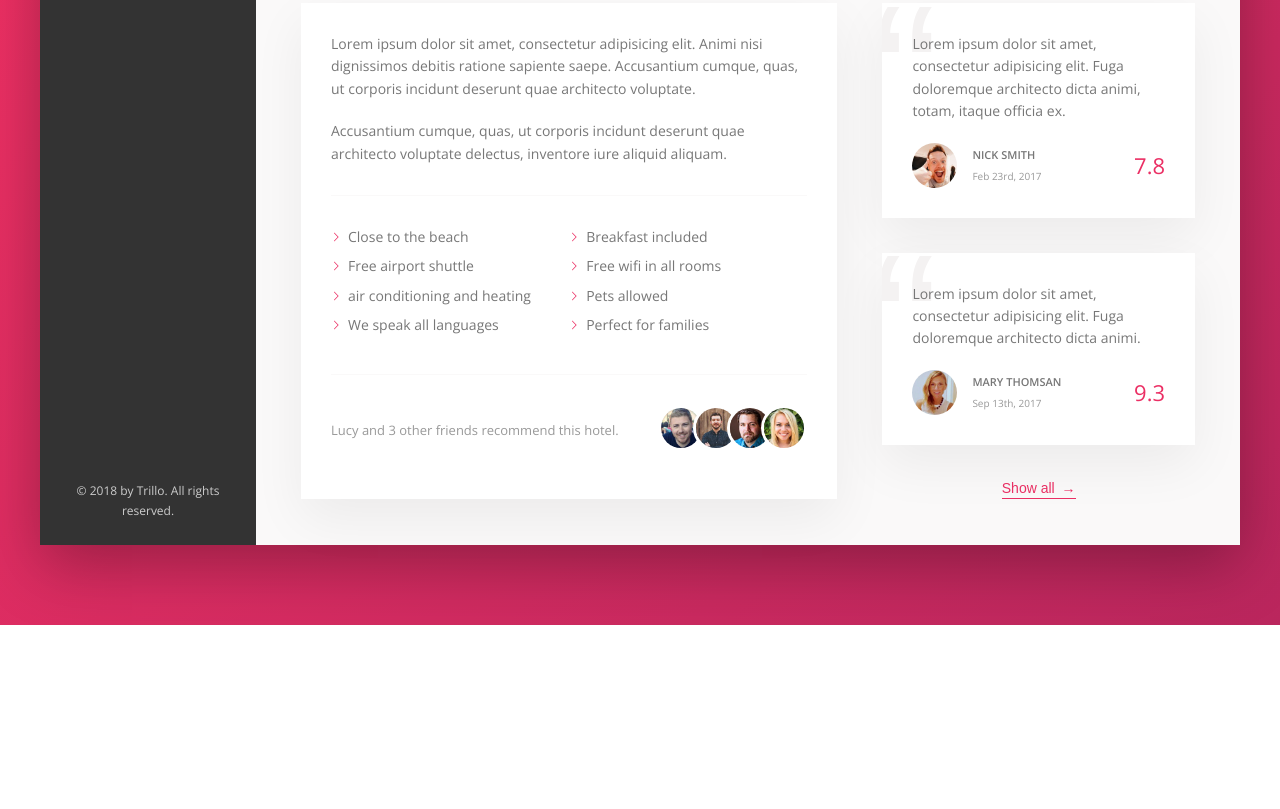
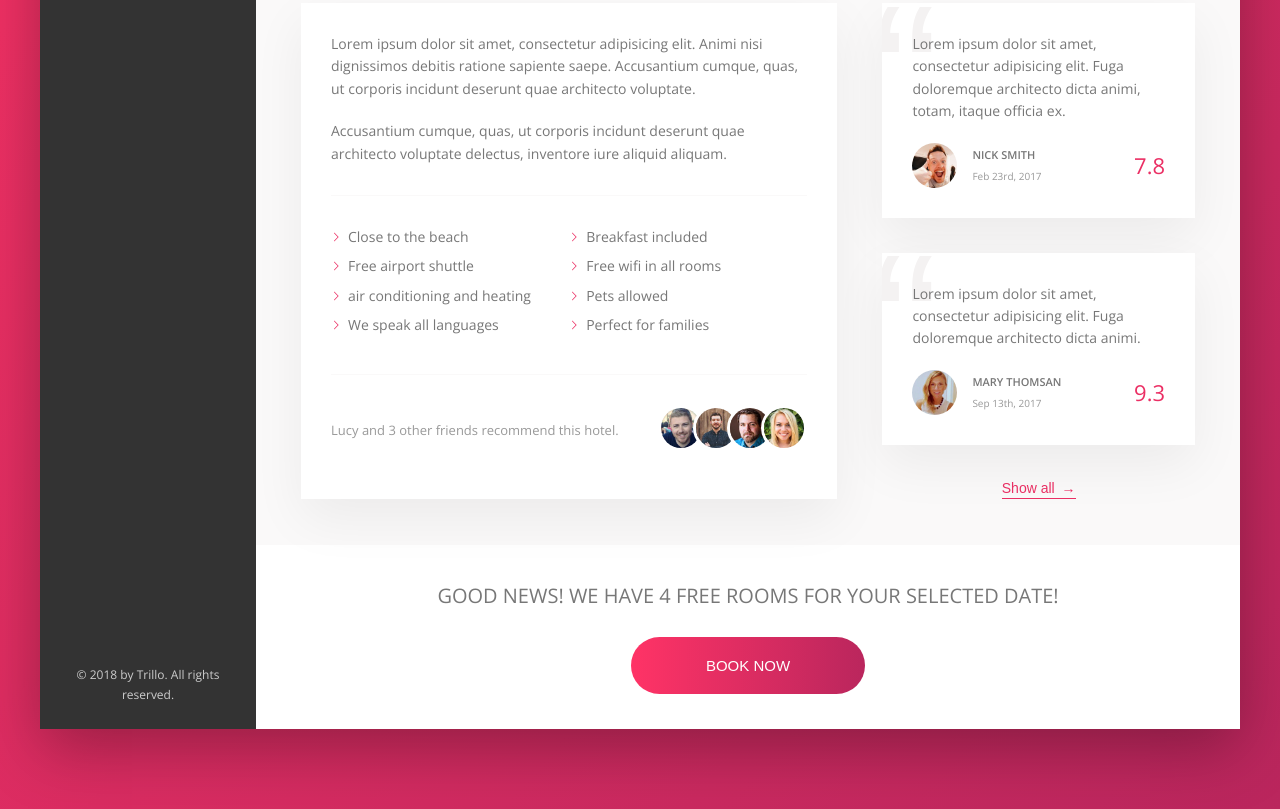
Before and after one commit to dipanshu08/trillo, a website: page index.html in a window 1280 px wide. Shown: the part 644-1453 px from the top of the page. Before the commit the page ends 1269 px from the top, so only its background shows below. Drawn offline with nearby package versions, Linux system fonts and the light colour scheme.

Commit message:
added a call to action button

```diff
--- a/index.html
+++ b/index.html
@@ -194,6 +194,16 @@
                         </div>
                     </div>
 
+                    <div class="cta">
+                        <h2 class="cta__book-now">
+                            Good news! We have 4 free rooms for your selected date!
+                        </h2>
+                        <button class="btn">
+                            <span class="btn__visible">Book now</span>
+                            <span class="btn__invisible">Only 4 rooms left</span>
+                        </button>
+                    </div>
+
                 </main>
             </div>
         </div>
--- a/sass/_components.scss
+++ b/sass/_components.scss
@@ -436,3 +436,62 @@
         z-index: 1;
     }
 }
+
+// Call to action
+.cta {
+    padding: 3.5rem 0;
+    text-align: center;
+
+    &__book-now {
+        text-transform: uppercase;
+        font-size: 2rem;
+        font-weight: 300;
+        margin-bottom: 2.5rem;
+    }
+}
+
+.btn {
+    font-size: 1.5rem;
+    border: none;
+    font-weight: 300;
+    text-transform: uppercase;
+    border-radius: 100px;
+    background-image: linear-gradient(to right, var(--color-primary-light), var(--color-primary-dark));
+    color: #fff;
+    position: relative;
+    overflow: hidden;
+    cursor: pointer;
+
+    & > * {
+        transition: all .2s;
+        height: 100%;
+        width: 100%;
+        display: inline-block;
+    }
+
+    &__visible {
+        display: inline-block;
+        padding: 2rem 7.5rem;
+    }
+
+    &__invisible {
+        position: absolute;
+        padding: 2rem 0;
+        left: 0;
+        top: -100%;
+    }
+
+    &:hover &__visible {
+        transform: translateY(100%);
+    }
+
+    &:hover &__invisible {
+        top: 0;
+        background-image: linear-gradient(to right, var(--color-primary-dark), var(--color-primary-light));
+    }
+
+    &:focus {
+        outline: none;
+        animation: pulsate 1s infinite;
+    }
+}
```
Also changed, not shown: css/style.css.
